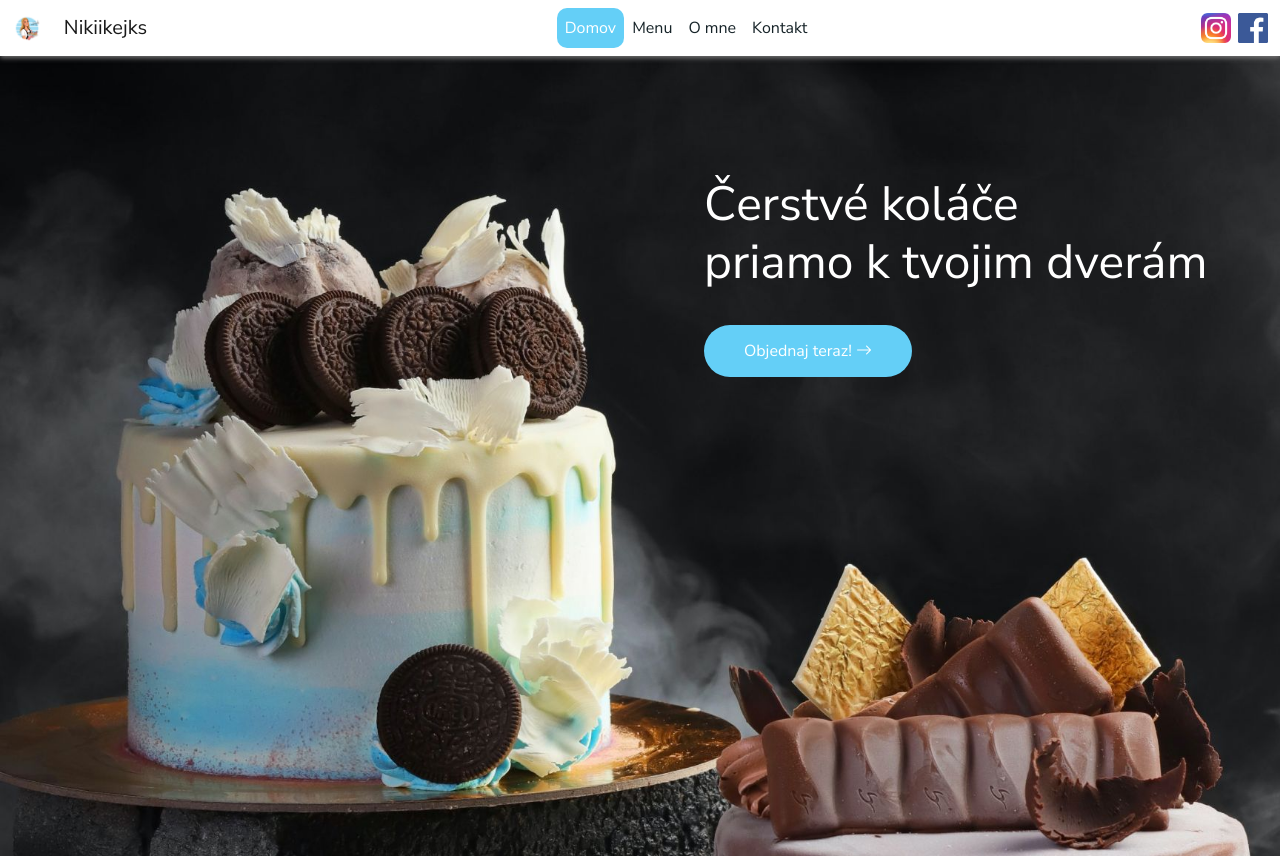
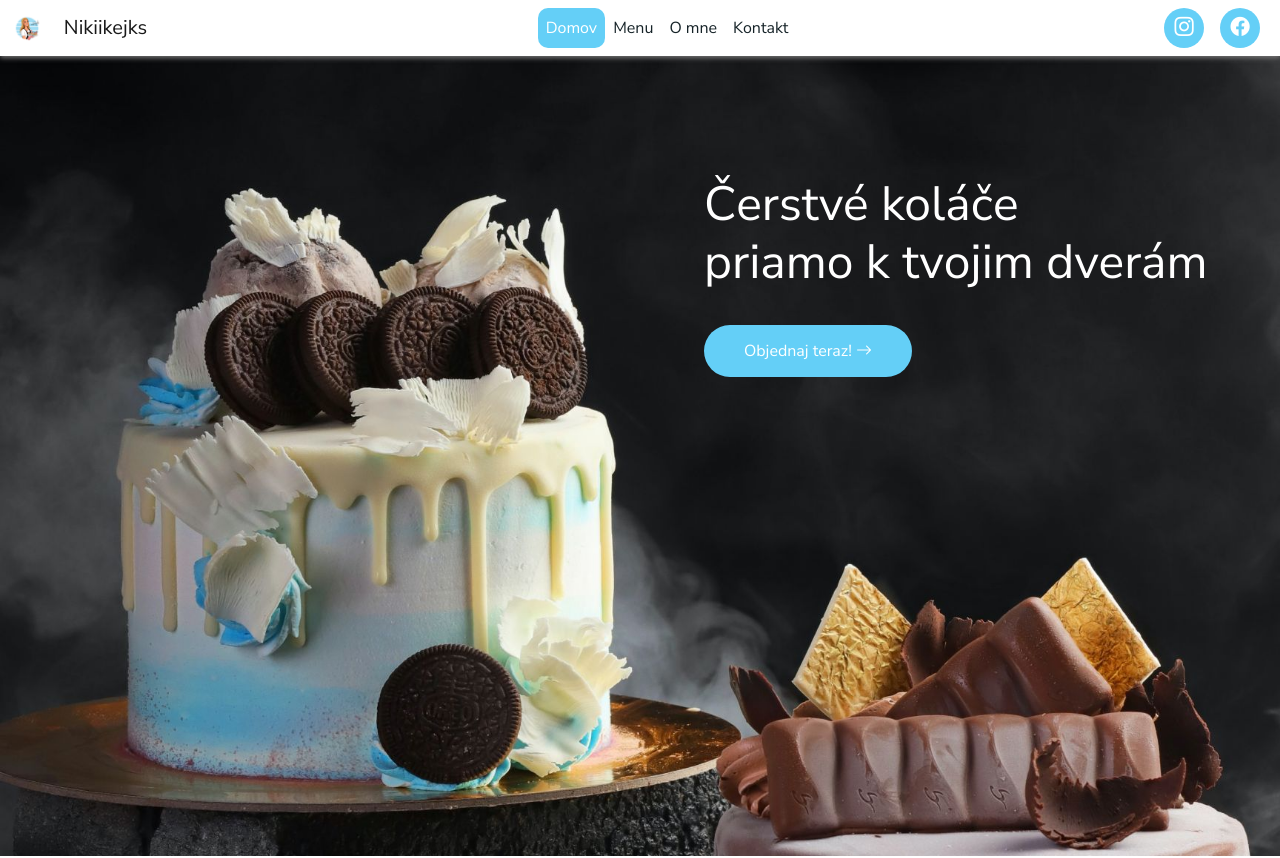
Before and after one commit to jan-andrejko/nikiikejksweb, an Angular app: page / in a window 1280 px wide. Shown: the top 858 px of the page. Built offline with nearby package versions, Linux system fonts and the light colour scheme.

Commit message:
Change redirects and page 404
I added redirects on social media, changed navbar icon of social media, fix error page 404.

```diff
--- a/src/app/pages/about/about.component.html
+++ b/src/app/pages/about/about.component.html
@@ -13,9 +13,9 @@
       </div>
 
       <ul class = "icons">
-        <li><i class = "bi bi-facebook"></i></li>
-        <li><i class = "bi bi-instagram"></i></li>
-        <li><i class = "bi bi-whatsapp"></i></li>
+        <a href="https://www.facebook.com/Nikiikejks-111643454446571" target="_blank"><li><i class = "bi bi-facebook"></i></li></a>
+        <a href="https://www.instagram.com/nikiikejks/" target="_blank"><li><i class = "bi bi-instagram"></i></li></a>
+        <a href="https://api.whatsapp.com/send?phone=911318409"target="_blank"><li><i class = "bi bi-whatsapp"></i></li></a>
       </ul>
     </div>
   </div>
--- a/src/app/pages/home/home.component.html
+++ b/src/app/pages/home/home.component.html
@@ -10,7 +10,7 @@
   <div class="row mt-3">
       <!-- one -->
       <div class="col-lg-4 mt-2">
-        <a href="menu">
+        <a routerLink="/menu">
         <div class="stepBox">
           <h1>1</h1>
           <p>vyberte koláč</p>
@@ -19,7 +19,7 @@
       </div>
       <!-- two -->
       <div class="col-lg-4 mt-2">
-        <a href="contact">
+        <a routerLink="/contact">
         <div class="stepBox">
           <h1>2</h1>
           <p>vyplnte podrobnosti</p>
--- a/src/app/pages/menupage/menupage.component.html
+++ b/src/app/pages/menupage/menupage.component.html
@@ -1,24 +1,3 @@
-<!-- <div class="container mt-5 mb-5">
-  <div class="row">
-    <div class="col-lg-6" *ngIf="menuData">
-      <a routerLink="../../menu" class="btn btn-md mt-3 mb-3">Späť</a>
-      <img src="{{menuData[0].cakeImg}}" width="100%" />
-      <h2 class="mt-3">{{menuData[0].cakeName}}</h2>
-      <p></p>
-      <p>{{menuData[0].cakeDetails}}</p>
-      <p>{{menuData[0].cakeTaste1}}</p>
-      <p>{{menuData[0].cakeTaste2}}</p>
-      <p>{{menuData[0].cakeTaste3}}</p>
-      <p>{{menuData[0].cakeTaste4}}</p>
-      <p>{{menuData[0].cakeTaste5}}</p>
-      <p>{{menuData[0].cakeTaste6}}</p>
-      <p>{{menuData[0].cakeTaste7}}</p>
-      <p>{{menuData[0].cakeDescription}}</p>
-      <p>Cena {{menuData[0].cakePrice | currency: 'EUR'}}</p>
-    </div>
-  </div>
-</div> -->
-
 <div class="container mt-4 mb-4">
   <div class="row">
     <div class="col-md-5"*ngIf="menuData">
@@ -32,7 +11,7 @@
       <h3 class="popis">Popis:</h3>
       <p>{{menuData[0].cakeTaste1}}</p>
       <p>{{menuData[0].cakeDescription}}</p>
-      <a class="btn btn-primary" href="contact" role="button">Objednaj!</a>
+      <a routerLink="/contact" class="btn btn-primary" role="button">Objednaj!</a>
     </div>
   </div>
 </div>
--- a/src/app/sharepage/navbar/navbar.component.css
+++ b/src/app/sharepage/navbar/navbar.component.css
@@ -38,7 +38,24 @@ ul li:hover
   transform: scale(1.1);
   transition: 0.3s;
 }
-
+.social-media {
+  list-style-type: none;
+  background: #64cff7;
+  color: #fff;
+  width: 40px;
+  height: 40px;
+  margin: 0 0.5rem;
+  border-radius: 50%;
+  display: flex;
+  justify-content: center;
+  align-items: center;
+  font-size: 1.2rem;
+  cursor: pointer;
+  transition: all 0.5s ease-in-out;
+}.social-media:hover {
+  background: #edffec;
+  color: #000;
+}
 /* mobile version */
 @media screen and (min-width: 992px){
   .navbar-light .navbar-nav .nav-link
--- a/src/app/sharepage/navbar/navbar.component.html
+++ b/src/app/sharepage/navbar/navbar.component.html
@@ -19,8 +19,8 @@
           <a class="nav-link" routerLink="contact" routerLinkActive="active-link">Kontakt</a>
         </li>
       </ul>
-      <a class="social-media" href="https://www.instagram.com/nikiikejks/" target="_blank"><img src="/../assets/images/instagram_logo.png" alt="Instagram"></a>
-      <a class="social-media" href="https://www.facebook.com/Nikiikejks-111643454446571" target="_blank"><img src="/../assets/images/fb_logo.png" alt="Instagram"></a>
+      <a class="social-media" href="https://www.instagram.com/nikiikejks/" target="_blank"><i class = "bi bi-instagram"></i></a>
+      <a class="social-media" href="https://www.facebook.com/Nikiikejks-111643454446571" target="_blank"><i class = "bi bi-facebook"></i></a>
     </div>
   </div>
 </nav>
```
Also changed, not shown: src/app/pages/menupage/menupage.component.css (+0 -31 lines).
